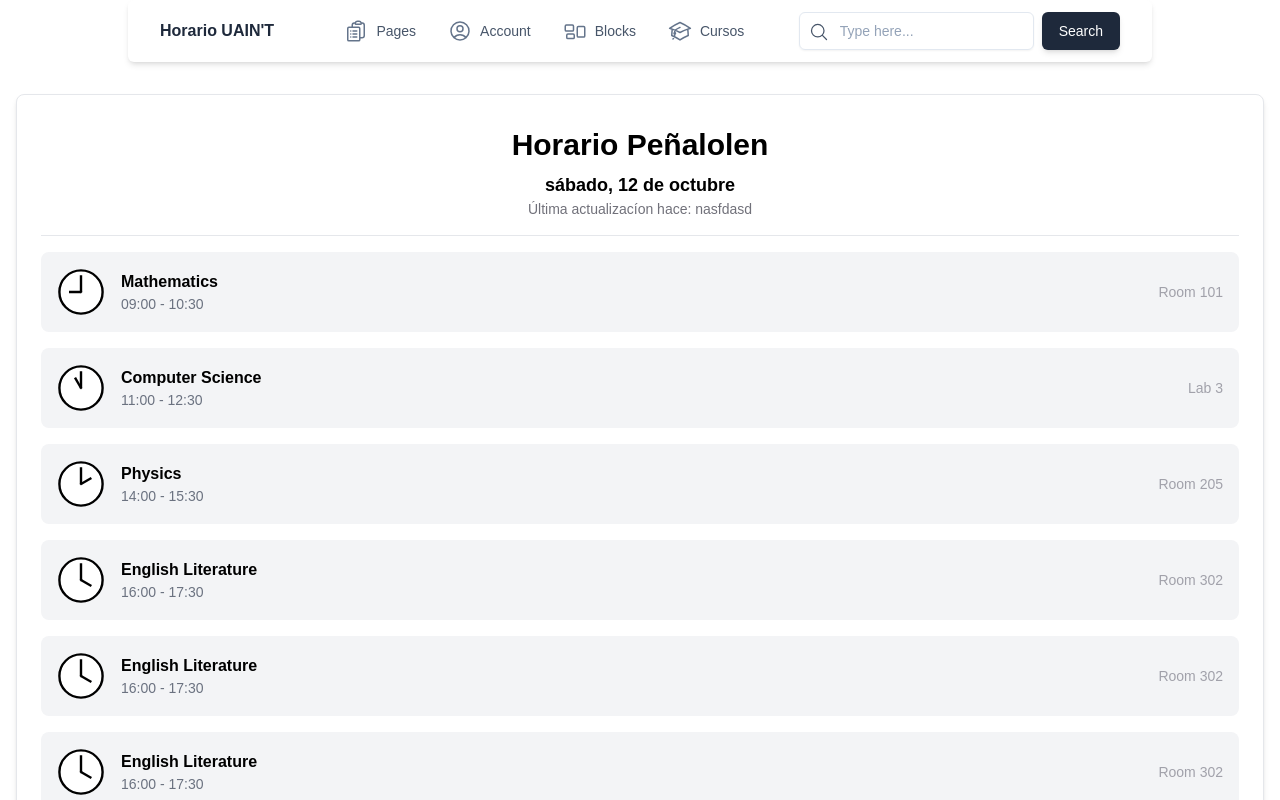
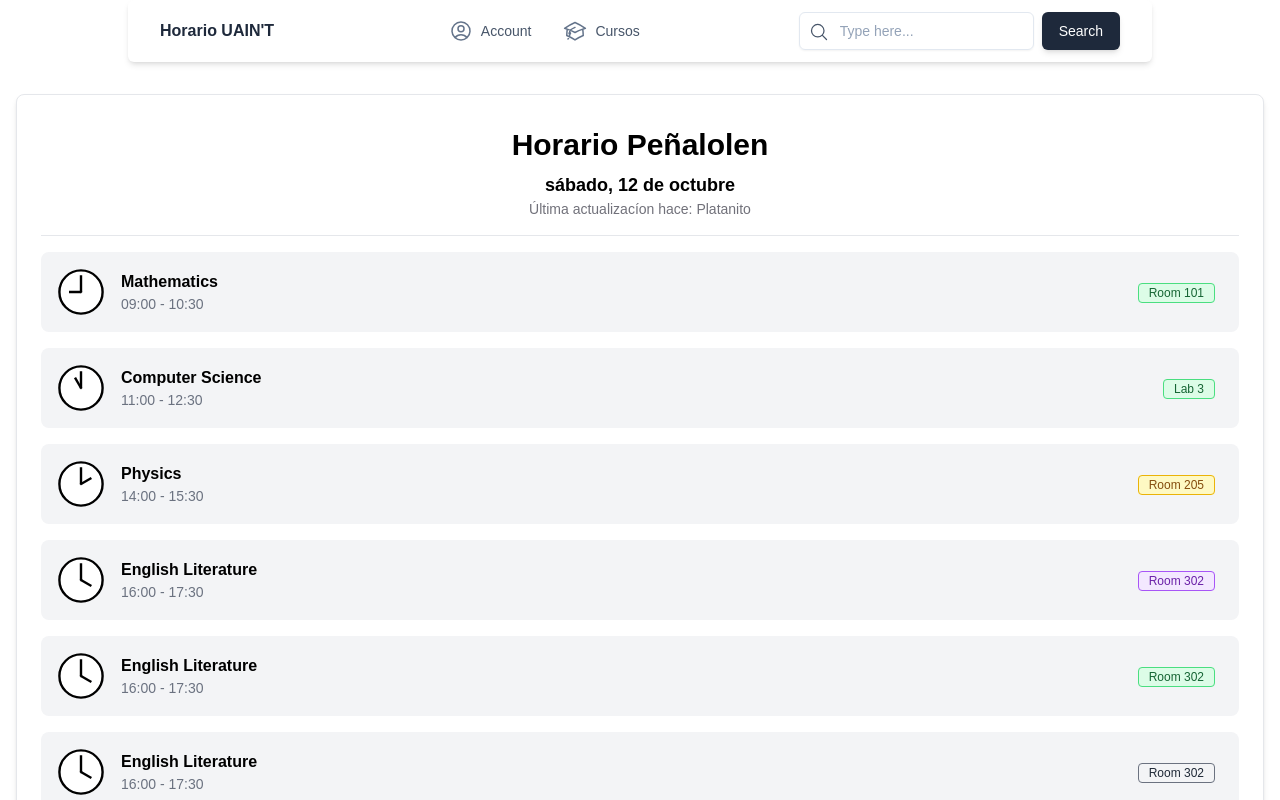
Before and after one commit to Tomas-Gaete/proyecto_ing_software, a Next.js app: page / in a window 1280 px wide. Shown: the top 800 px of the page. Built offline with nearby package versions, Linux system fonts and the light colour scheme.

Commit message:
style improvements

```diff
--- a/app/components/Nav.tsx
+++ b/app/components/Nav.tsx
@@ -14,25 +14,6 @@ export default function Nav() {
         </a>
         <div className="hidden lg:block">
           <ul className="flex flex-col gap-2 mt-2 mb-4 lg:mb-0 lg:mt-0 lg:flex-row lg:items-center lg:gap-6">
-            <li className="flex items-center p-1 text-sm gap-x-2 text-slate-600">
-              <svg
-                xmlns="http://www.w3.org/2000/svg"
-                fill="none"
-                viewBox="0 0 24 24"
-                strokeWidth="1.5"
-                stroke="currentColor"
-                className="h-6 w-6 text-slate-500"
-              >
-                <path
-                  strokeLinecap="round"
-                  strokeLinejoin="round"
-                  d="M9 12h3.75M9 15h3.75M9 18h3.75m3 .75H18a2.25 2.25 0 0 0 2.25-2.25V6.108c0-1.135-.845-2.098-1.976-2.192a48.424 48.424 0 0 0-1.123-.08m-5.801 0c-.065.21-.1.433-.1.664 0 .414.336.75.75.75h4.5a.75.75 0 0 0 .75-.75 2.25 2.25 0 0 0-.1-.664m-5.8 0A2.251 2.251 0 0 1 13.5 2.25H15c1.012 0 1.867.668 2.15 1.586m-5.8 0c-.376.023-.75.05-1.124.08C9.095 4.01 8.25 4.973 8.25 6.108V8.25m0 0H4.875c-.621 0-1.125.504-1.125 1.125v11.25c0 .621.504 1.125 1.125 1.125h9.75c.621 0 1.125-.504 1.125-1.125V9.375c0-.621-.504-1.125-1.125-1.125H8.25ZM6.75 12h.008v.008H6.75V12Zm0 3h.008v.008H6.75V15Zm0 3h.008v.008H6.75V18Z"
-                />
-              </svg>
-              <a href="#" className="flex items-center">
-                Pages
-              </a>
-            </li>
             <li className="flex items-center p-1 text-sm gap-x-2  dark:text-gray-200 text-slate-600">
               <svg
                 xmlns="http://www.w3.org/2000/svg"
@@ -50,25 +31,6 @@ export default function Nav() {
               </svg>
               <a href="#" className="flex items-center">
                 Account
-              </a>
-            </li>
-            <li className="flex items-center p-1 text-sm gap-x-2  text-slate-600">
-              <svg
-                xmlns="http://www.w3.org/2000/svg"
-                fill="none"
-                viewBox="0 0 24 24"
-                strokeWidth="1.5"
-                stroke="currentColor"
-                className="h-6 w-6 text-slate-500"
-              >
-                <path
-                  strokeLinecap="round"
-                  strokeLinejoin="round"
-                  d="M2.25 7.125C2.25 6.504 2.754 6 3.375 6h6c.621 0 1.125.504 1.125 1.125v3.75c0 .621-.504 1.125-1.125 1.125h-6a1.125 1.125 0 0 1-1.125-1.125v-3.75ZM14.25 8.625c0-.621.504-1.125 1.125-1.125h5.25c.621 0 1.125.504 1.125 1.125v8.25c0 .621-.504 1.125-1.125 1.125h-5.25a1.125 1.125 0 0 1-1.125-1.125v-8.25ZM3.75 16.125c0-.621.504-1.125 1.125-1.125h5.25c.621 0 1.125.504 1.125 1.125v2.25c0 .621-.504 1.125-1.125 1.125h-5.25a1.125 1.125 0 0 1-1.125-1.125v-2.25Z"
-                />
-              </svg>
-              <a href="#" className="flex items-center">
-                Blocks
               </a>
             </li>
             <li className="flex items-center p-1 text-sm gap-x-2 text-slate-600">
--- a/app/layout.tsx
+++ b/app/layout.tsx
@@ -14,8 +14,8 @@ const geistMono = localFont({
 });
 
 export const metadata: Metadata = {
-  title: "Create Next App",
-  description: "Generated by create next app",
+  title: "Horario UAIN'T",
+  description: "La mejor app para ver tu horario de clases",
 };
 
 export default function RootLayout({
@@ -38,8 +38,16 @@ export default function RootLayout({
         media="(prefers-color-scheme: light)"
         content="white"
       />
-      <meta name="theme-color" media="(prefers-color-scheme: light)" content="white" />
-      <meta name="theme-color" media="(prefers-color-scheme: dark)" content="black" />
+      <meta
+        name="theme-color"
+        media="(prefers-color-scheme: light)"
+        content="white"
+      />
+      <meta
+        name="theme-color"
+        media="(prefers-color-scheme: dark)"
+        content="black"
+      />
 
       <body
         className={`${geistSans.variable} ${geistMono.variable} antialiased`}
--- a/app/page.tsx
+++ b/app/page.tsx
@@ -11,6 +11,7 @@ export default function Home() {
       name: "Mathematics",
       startTime: "09:00",
       endTime: "10:30",
+      building: "A",
       location: "Room 101",
     },
     {
@@ -18,6 +19,7 @@ export default function Home() {
       name: "Computer Science",
       startTime: "11:00",
       endTime: "12:30",
+      building: "A",
       location: "Lab 3",
     },
     {
@@ -25,6 +27,7 @@ export default function Home() {
       name: "Physics",
       startTime: "14:00",
       endTime: "15:30",
+      building: "B",
       location: "Room 205",
     },
     {
@@ -32,24 +35,26 @@ export default function Home() {
       name: "English Literature",
       startTime: "16:00",
       endTime: "17:30",
+      building: "C",
       location: "Room 302",
     },
     {
-      id: 4,
+      id: 7,
+      name: "English Literature",
+      startTime: "16:00",
+      endTime: "17:30",
+      building: "A",
+      location: "Room 302",
+    },
+    {
+      id: 5,
       name: "English Literature",
       startTime: "16:00",
       endTime: "17:30",
       location: "Room 302",
     },
     {
-      id: 4,
-      name: "English Literature",
-      startTime: "16:00",
-      endTime: "17:30",
-      location: "Room 302",
-    },
-    {
-      id: 4,
+      id: 6,
       name: "English Literature",
       startTime: "16:00",
       endTime: "17:30",
@@ -69,18 +74,18 @@ export default function Home() {
     <div className="h-screen">
       <Nav />
       <div className="container mx-auto">
-
         <main className="flex-grow container mx-auto px-4 py-8">
-
           <div className="border rounded-lg shadow-md p-6 bg-white dark:bg-black">
-          <h1 className="text-3xl font-semibold text-center my-2">
-          Horario Peñalolen
-        </h1>
+            <h1 className="text-3xl font-semibold text-center my-2">
+              Horario Peñalolen
+            </h1>
             <div className="border-b pb-4 mb-4">
               <h3 className="text-black text-lg font-bold text-center mx-0 w-full dark:text-gray-200">
                 {formatDate(currentDate)}
               </h3>
-              <h6 className="text-center text-sm mx-0 w-full text-zinc-500">Última actualizacíon hace: nasfdasd</h6>
+              <h6 className="text-center text-sm mx-0 w-full text-zinc-500">
+                Última actualizacíon hace: Platanito
+              </h6>
             </div>
             <div>
               {schedule.length > 0 ? (
@@ -100,7 +105,35 @@ export default function Home() {
                         </p>
                       </div>
                       <div>
-                        <p className="text-sm text-zinc-400">{item.location}</p>
+                        <p className="">
+                          {(() => {
+                            let style;
+                            switch (item.building) {
+                              case "A":
+                                style =
+                                  "bg-green-100 text-green-800 text-xs font-medium me-2 px-2.5 py-0.5 rounded dark:bg-gray-700 dark:text-green-400 border border-green-400";
+                                  console.log(item);
+                                break;
+                              case "B":
+                                style =
+                                  "bg-yellow-100 text-yellow-800 text-xs font-medium me-2 px-2.5 py-0.5 rounded dark:bg-gray-700 dark:text-yellow-400 border border-yellow-500";
+                                break;
+
+                              case "C":
+                                style =
+                                  "bg-purple-100 text-purple-800 text-xs font-medium me-2 px-2.5 py-0.5 rounded dark:bg-gray-700 dark:text-purple-400 border border-purple-500";
+                                break;
+
+                              default:
+                                style =
+                                  "bg-gray-100 text-gray-800 text-xs font-medium me-2 px-2.5 py-0.5 rounded dark:bg-gray-700 dark:text-gray-400 border border-gray-500";
+                                break;
+                            }
+                            return (
+                              <span className={style}>{item.location}</span>
+                            );
+                          })()}
+                        </p>
                       </div>
                     </li>
                   ))}
```
